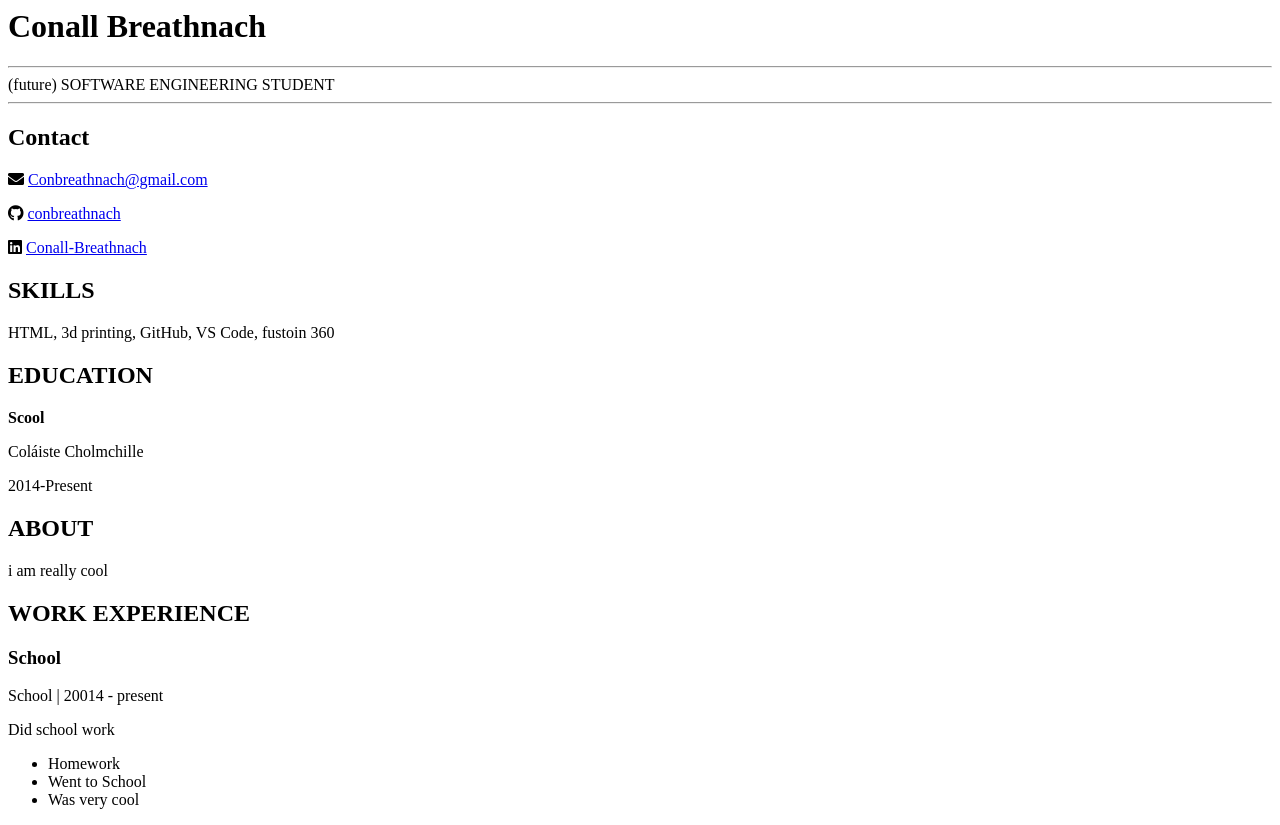
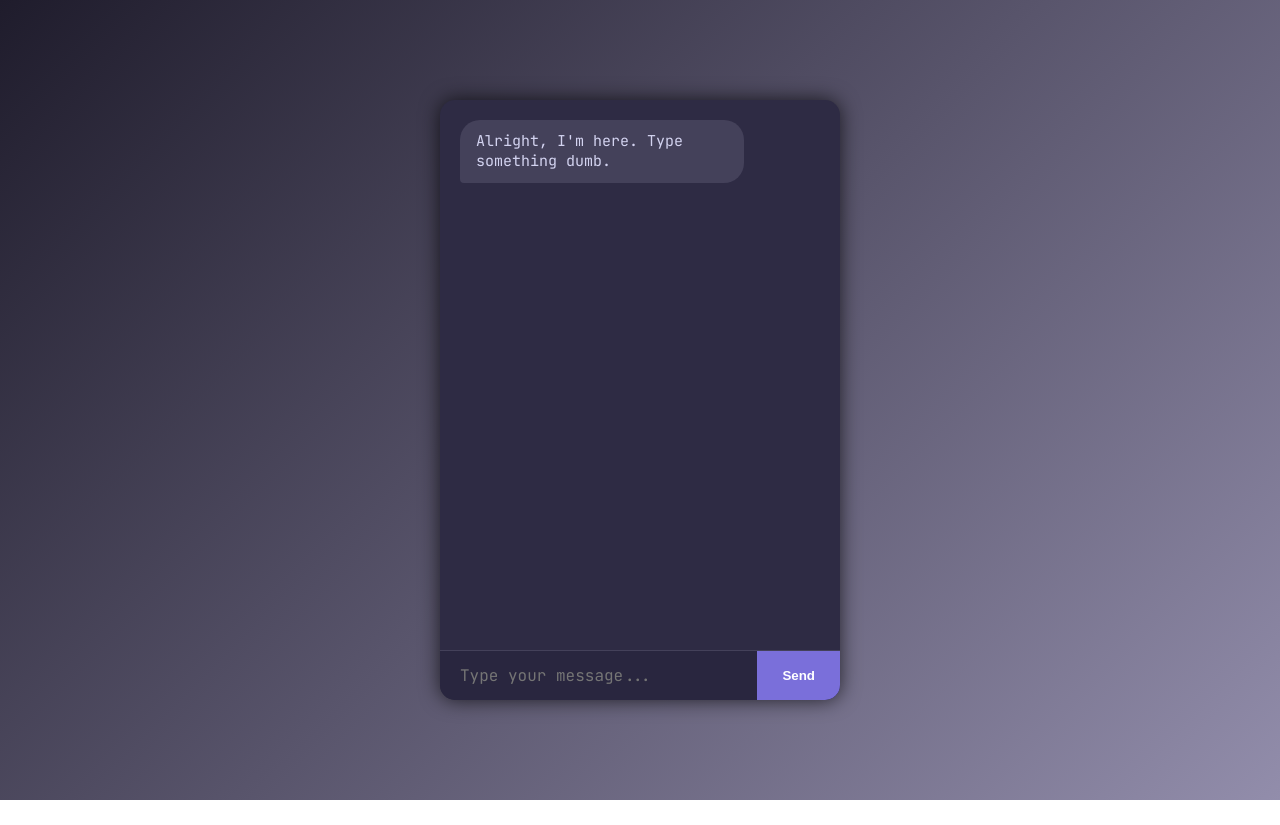
Before and after one commit to conbreathnach/resume-V3, a plain HTML site: page index.html in a window 1280 px wide. After the commit the page ends 800 px from the top, so only its background shows below. Drawn offline with Linux system fonts and the light colour scheme.

Commit message:
Update index.html

```diff
--- a/index.html
+++ b/index.html
@@ -1,76 +1,178 @@
-<html>
-	<head>
-		<link href="style.css" rel="stylesheet">
-		<title>Your Name resume</title>
-           <link rel="stylesheet" href="https://cdnjs.cloudflare.com/ajax/libs/font-awesome/5.15.4/css/all.min.css">
-	</head>
+<!DOCTYPE html>
+<html lang="en">
+<head>
+<meta charset="UTF-8" />
+<meta name="viewport" content="width=device-width, initial-scale=1" />
+<title>Chatbot with Style</title>
+<style>
+  @import url('https://fonts.googleapis.com/css2?family=JetBrains+Mono&display=swap');
 
-	<body>
-		<header id="header">
-			<!-- resume header with your name and title -->
-			<h1><b>Conall</b> Breathnach</h1>
-			<hr>
-			(future) SOFTWARE ENGINEERING STUDENT
-			<hr>
-		</header>
-		<main>
-			<article id="mainLeft">
-				<section>
-					<h2>Contact</h2>
-					<!-- contact info including social media -->
-                     <p>
-    <i class="fa fa-envelope" aria-hidden="true"></i>
-    <a href="mailto:Conbreathnach@gmail.com">Conbreathnach@gmail.com</a>
-</p>
-<p>
-    <i class="fab fa-github" aria-hidden="true"></i>
-    <a href="github.com/conbreathnach">conbreathnach</a>
-</p>
-<p>
-    <i class="fab fa-linkedin" aria-hidden="true"></i>
-    <a href="linkedin.com/Conall-Breathnach">Conall-Breathnach</a>
-</p>
-				</section>
-				<section>
-					<h2>SKILLS</h2>
-					<!-- your skills AKA "buzzwords" -->
-                         <p>HTML, 3d printing, GitHub, VS Code, fustoin 360</p>
-				</section>
-				<section>
-					<h2>EDUCATION</h2>
-					<!-- your education -->
-                     <b>Scool</b>
-	<p>
-		Coláiste Cholmchille
-	</p>
-	<p>
-		2014-Present
-	</p>
-				</section>
-			</article>
-			<article id="mainRight">
-				<section>
-					<h2>ABOUT</h2>
-					<!-- about you -->
-                     <p>i am really cool</p>
-				</section>
-				<section>
-					<h2>WORK EXPERIENCE</h2>
-					<!-- your work experience -->
-                     <h3><b>School</b></h3>
-<p>
-		School | 20014 - present
-</p>
-<p>
-		Did school work
-</p>
-<ul>
-		<li>Homework</li>
-		<li>Went to School</li>
-		<li>Was very cool</li>
-</ul>
-				</section>
-			</article>
-		</main>
-	</body>
+  body {
+    margin: 0;
+    height: 100vh;
+    background: linear-gradient(135deg, #1f1c2c, #928dab);
+    display: flex;
+    justify-content: center;
+    align-items: center;
+    font-family: 'JetBrains Mono', monospace;
+  }
+  #container {
+    background: #2e2b44;
+    width: 400px;
+    height: 600px;
+    border-radius: 15px;
+    display: flex;
+    flex-direction: column;
+    box-shadow: 0 0 20px rgba(0,0,0,0.7);
+    overflow: hidden;
+  }
+  #chat {
+    flex: 1;
+    padding: 20px;
+    overflow-y: auto;
+    display: flex;
+    flex-direction: column;
+    gap: 12px;
+    scrollbar-width: thin;
+    scrollbar-color: #7a6fda transparent;
+  }
+  #chat::-webkit-scrollbar {
+    width: 8px;
+  }
+  #chat::-webkit-scrollbar-track {
+    background: transparent;
+  }
+  #chat::-webkit-scrollbar-thumb {
+    background-color: #7a6fda;
+    border-radius: 4px;
+  }
+  .message {
+    max-width: 70%;
+    padding: 12px 16px;
+    border-radius: 20px;
+    line-height: 1.3;
+    font-size: 15px;
+    user-select: text;
+    white-space: pre-wrap;
+  }
+  .user {
+    align-self: flex-end;
+    background: #7a6fda;
+    color: white;
+    border-bottom-right-radius: 4px;
+  }
+  .bot {
+    align-self: flex-start;
+    background: #44415a;
+    color: #d3d3f0;
+    border-bottom-left-radius: 4px;
+  }
+  #inputArea {
+    display: flex;
+    border-top: 1px solid #44415a;
+    background: #29263f;
+  }
+  #userInput {
+    flex: 1;
+    border: none;
+    padding: 14px 20px;
+    font-size: 16px;
+    background: transparent;
+    color: white;
+    font-family: 'JetBrains Mono', monospace;
+  }
+  #userInput:focus {
+    outline: none;
+  }
+  #sendBtn {
+    background: #7a6fda;
+    border: none;
+    padding: 0 25px;
+    cursor: pointer;
+    color: white;
+    font-weight: bold;
+    transition: background 0.3s ease;
+  }
+  #sendBtn:disabled {
+    background: #55518a;
+    cursor: not-allowed;
+  }
+  #sendBtn:hover:not(:disabled) {
+    background: #5e53b8;
+  }
+</style>
+</head>
+<body>
+
+<div id="container">
+  <div id="chat"></div>
+  <div id="inputArea">
+    <input type="text" id="userInput" placeholder="Type your message..." autocomplete="off" />
+    <button id="sendBtn">Send</button>
+  </div>
+</div>
+
+<script>
+  const OPENAI_API_KEY = "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";
+
+  const chat = document.getElementById('chat');
+  const userInput = document.getElementById('userInput');
+  const sendBtn = document.getElementById('sendBtn');
+
+  function appendMessage(sender, text) {
+    const div = document.createElement('div');
+    div.className = 'message ' + (sender === 'You' ? 'user' : 'bot');
+    div.textContent = text;
+    chat.appendChild(div);
+    chat.scrollTop = chat.scrollHeight;
+  }
+
+  async function sendMessage(msg) {
+    appendMessage('You', msg);
+    userInput.value = '';
+    sendBtn.disabled = true;
+
+    try {
+      const response = await fetch('https://api.openai.com/v1/chat/completions', {
+        method: 'POST',
+        headers: {
+          'Content-Type': 'application/json',
+          'Authorization': 'Bearer ' + OPENAI_API_KEY
+        },
+        body: JSON.stringify({
+          model: 'gpt-4o-mini',
+          messages: [{ role: 'user', content: msg }],
+          max_tokens: 150,
+          temperature: 0.7,
+        }),
+      });
+
+      if (!response.ok) {
+        throw new Error(`OpenAI API error: ${response.status} ${response.statusText}`);
+      }
+
+      const data = await response.json();
+      const botMsg = data.choices[0].message.content.trim();
+      appendMessage('Bot', botMsg);
+    } catch (err) {
+      appendMessage('Bot', 'Error: ' + err.message);
+    } finally {
+      sendBtn.disabled = false;
+      userInput.focus();
+    }
+  }
+
+  sendBtn.onclick = () => {
+    const msg = userInput.value.trim();
+    if (msg) sendMessage(msg);
+  };
+
+  userInput.addEventListener('keydown', e => {
+    if (e.key === 'Enter') sendBtn.click();
+  });
+
+  appendMessage('Bot', "Alright, I'm here. Type something dumb.");
+</script>
+
+</body>
 </html>
```
